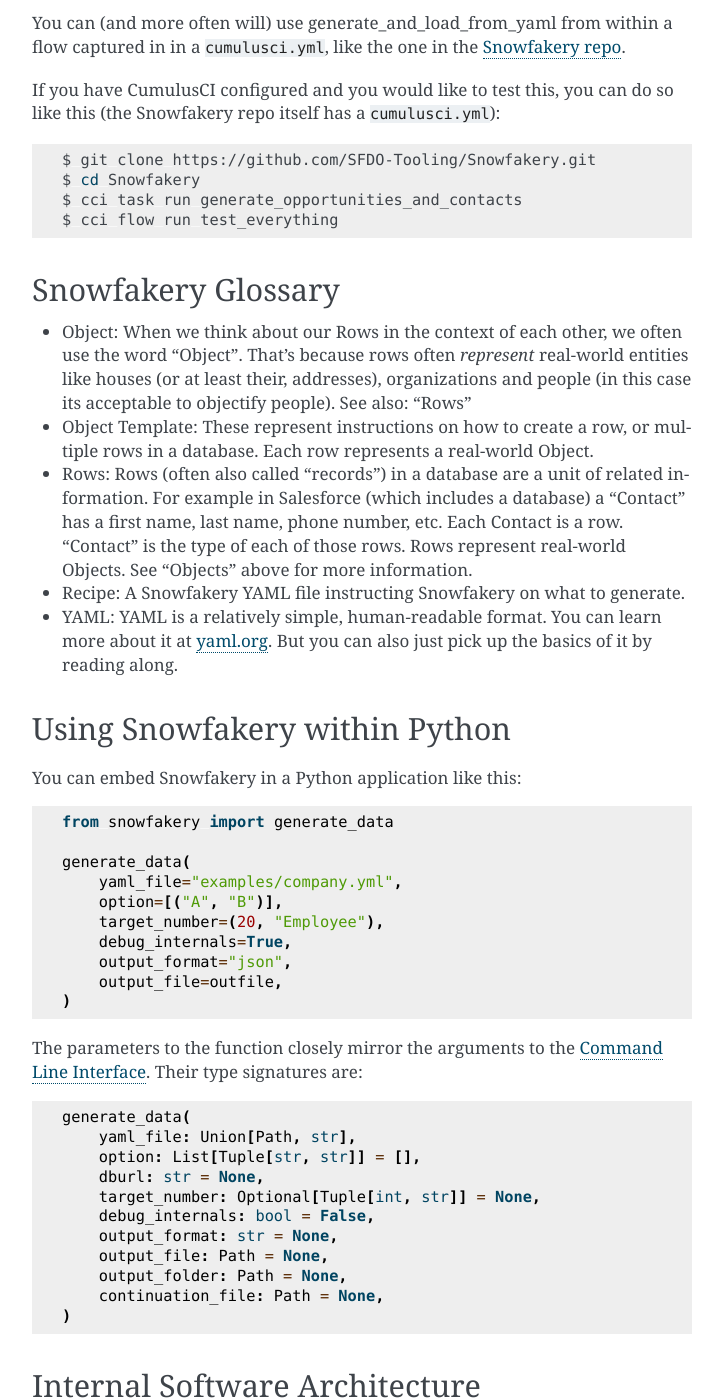
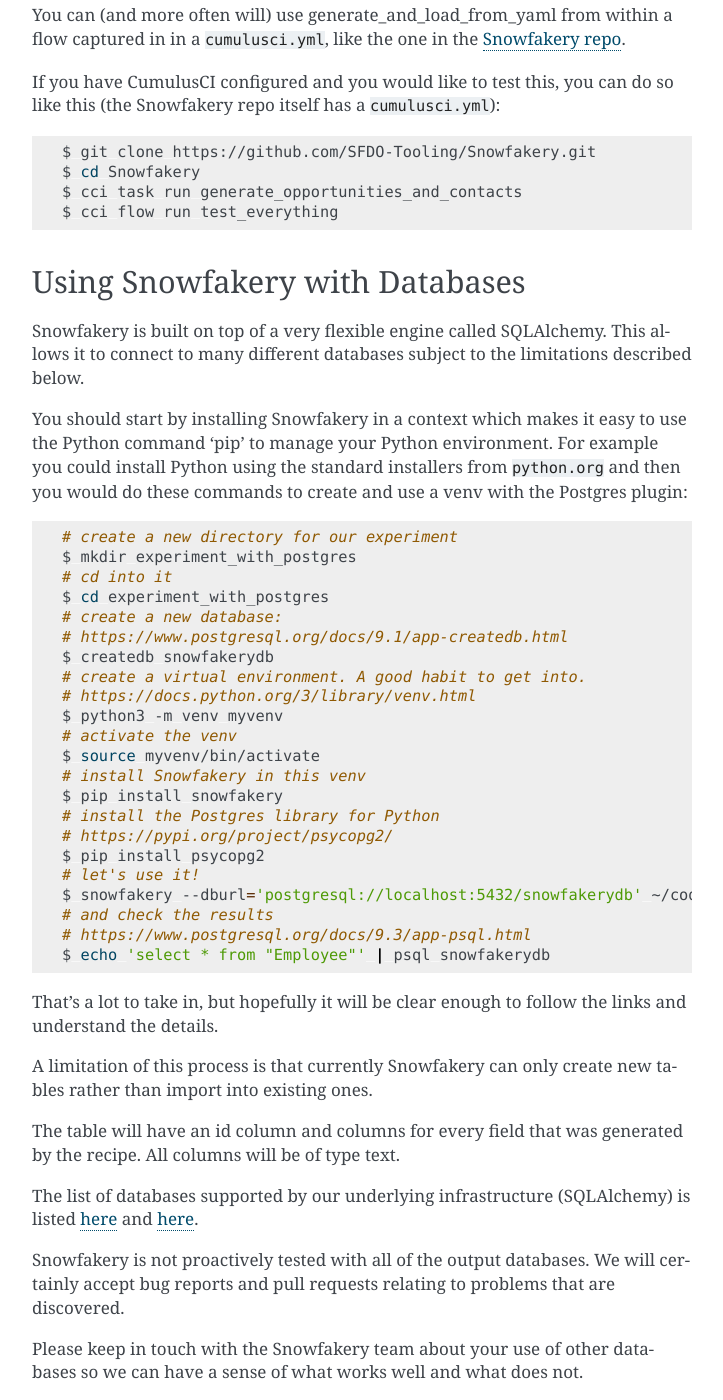
Before and after one commit to SFDO-Tooling/Snowfakery, a Sphinx documentation site: the page built from docs/index.md, in a window 1280 px wide and 1400 px high, scrolled down 30484 px. Shown: the whole window, without its empty margins (388-1111 px from the left). Built offline with Sphinx 7.4.7, drawn with Linux system fonts in a browser that asks for light colours; some of the changed text lies outside the part shown.

Commit message:
Info about using 3rd party databases

````diff
--- a/docs/index.md
+++ b/docs/index.md
@@ -160,7 +160,7 @@
 
 ## Objects
 
-The main, core concept in the language is an “*Object Template*”. It basically represents instructions on how to create a *Row* (or multiple rows) in a database. Rows in turn represent real-world entities like People,  Places or Things and that’s why we use the keyword “Object”.
+The main, core concept in the language is an “*Object Template*”. It basically represents instructions on how to create a *Row* (or multiple rows) in a database. Rows in turn represent real-world entities like People,  Places or Things and that’s why we use the keyword “Object”. "Record" is another term for "Row"
 
  Each *Row* has a type, which represents — for example — the name of the table it goes in if it is headed for a relational database, or which CSV file it goes in it if it is destined to be output as CSV. You declare the type after the keyword `object`.
 
@@ -1413,7 +1413,7 @@
 The process of actually generating the data into a Salesforce
 org happens through CumulusCI as described below.
 
-## Using Snowfakery within CumulusCI
+### Using Snowfakery within CumulusCI
 
 [CumulusCI](http://www.github.com/SFDO-Tooling/CumulusCI) is a
 tool and framework for building portable automation for
@@ -1445,6 +1445,64 @@
 $ cci task run generate_opportunities_and_contacts
 $ cci flow run test_everything
 ```
+
+## Using Snowfakery with Databases
+
+Snowfakery is built on top of a very flexible engine called
+SQLAlchemy. This allows it to connect to many different databases
+subject to the limitations described below.
+
+You should start by installing Snowfakery in a context which
+makes it easy to use the Python command 'pip' to manage your
+Python environment. For example you could install Python
+using the standard installers from `python.org` and then
+you would do these commands to create and use a venv with the
+Postgres plugin:
+
+```bash
+# create a new directory for our experiment
+$ mkdir experiment_with_postgres
+# cd into it
+$ cd experiment_with_postgres
+# create a new database:
+# https://www.postgresql.org/docs/9.1/app-createdb.html
+$ createdb snowfakerydb
+# create a virtual environment. A good habit to get into.
+# https://docs.python.org/3/library/venv.html
+$ python3 -m venv myvenv
+# activate the venv
+$ source myvenv/bin/activate
+# install Snowfakery in this venv
+$ pip install snowfakery
+# install the Postgres library for Python
+# https://pypi.org/project/psycopg2/
+$ pip install psycopg2
+# let's use it!
+$ snowfakery --dburl='postgresql://localhost:5432/snowfakerydb' ~/code/Snowfakery/examples/company.yml --target-number 1000 Employee
+# and check the results
+# https://www.postgresql.org/docs/9.3/app-psql.html
+$ echo 'select * from "Employee"' | psql snowfakerydb
+```
+
+That's a lot to take in, but hopefully it will be clear enough
+to follow the links and understand the details.
+
+A limitation of this process is that currently Snowfakery can
+only create new tables rather than import into existing ones.
+
+The table will have an id column and columns for every field that
+was generated by the recipe. All columns will be of type text.
+
+The list of databases supported by our underlying infrastructure
+(SQLAlchemy) is listed [here](https://docs.sqlalchemy.org/en/14/core/engines.html#supported-databases) and [here](https://docs.sqlalchemy.org/en/13/dialects/index.html).
+
+Snowfakery is not proactively tested with all of the output
+databases. We will certainly accept bug reports and pull requests
+relating to problems that are discovered.
+
+Please keep in touch with the Snowfakery team about your use of
+other databases so we can have a sense of what works well and what
+does not.
 
 ## Snowfakery Glossary
 
````
